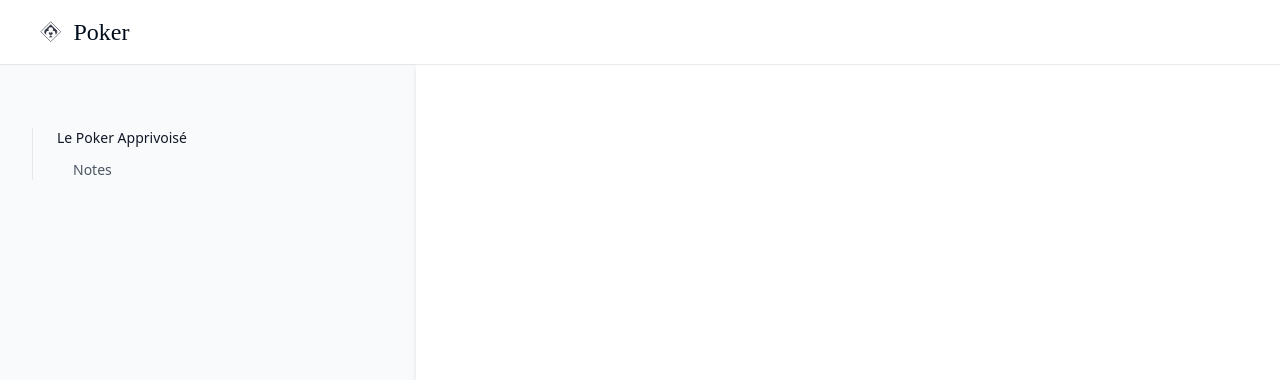
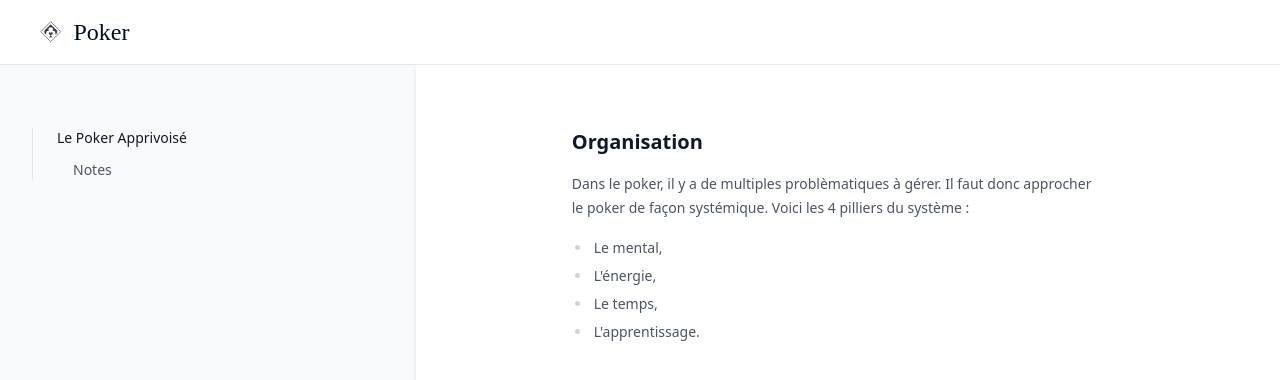
Before and after one commit to greglejeune/ebook, a Jekyll site: the page built from poker.html, in a window 1280 px wide. Shown: the top 380 px of the page. Built offline with Jekyll 4.4.1, drawn with Linux system fonts in a browser that asks for light colours.

Commit message:
Update poker.html

```diff
--- a/poker.html
+++ b/poker.html
@@ -1,3 +1,16 @@
 ---
 layout: poker
 ---
+
+<h2>Organisation</h2>
+
+<p>
+  Dans le poker, il y a de multiples problèmatiques à gérer. Il faut donc approcher le poker de façon systémique. Voici les 4 pilliers du système :
+</p>
+
+<ul>
+  <li>Le mental,</li>
+  <li>L'énergie,</li>
+  <li>Le temps,</li>
+  <li>L'apprentissage.</li>
+</ul>
```
